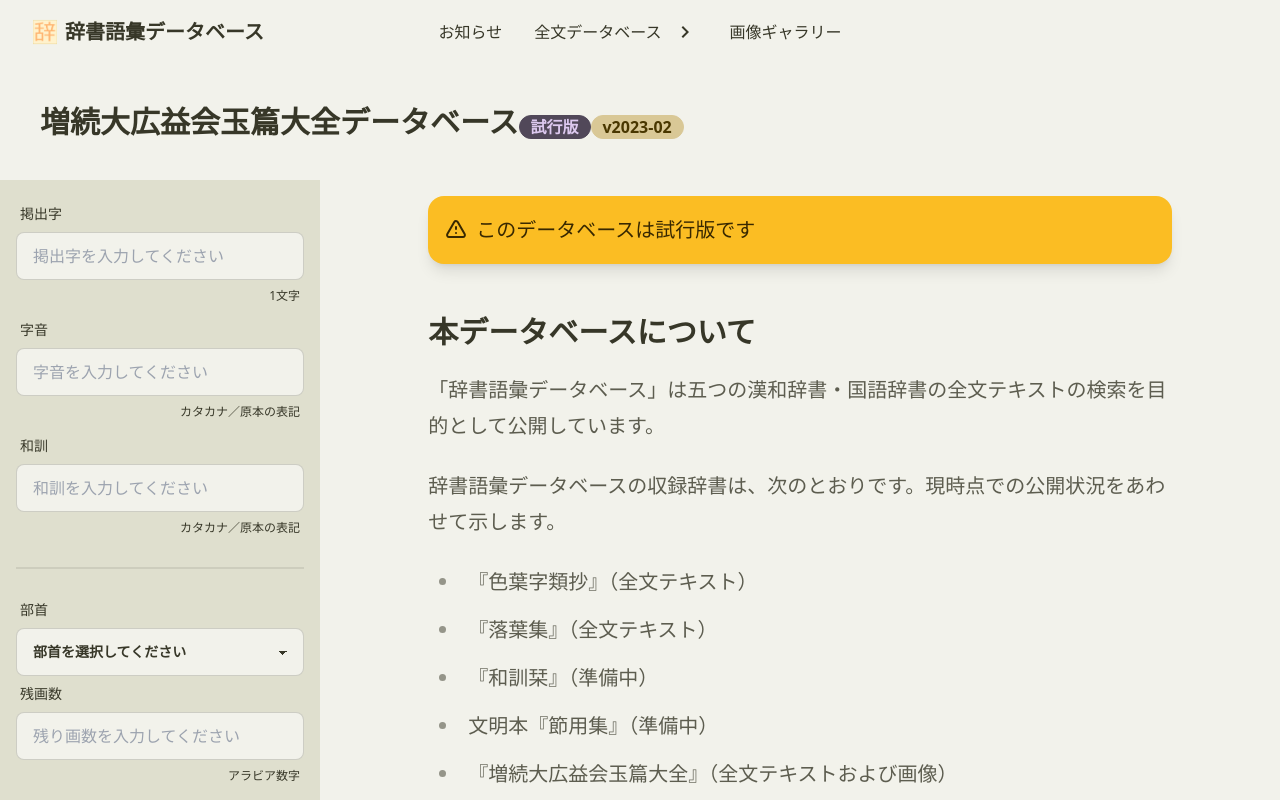
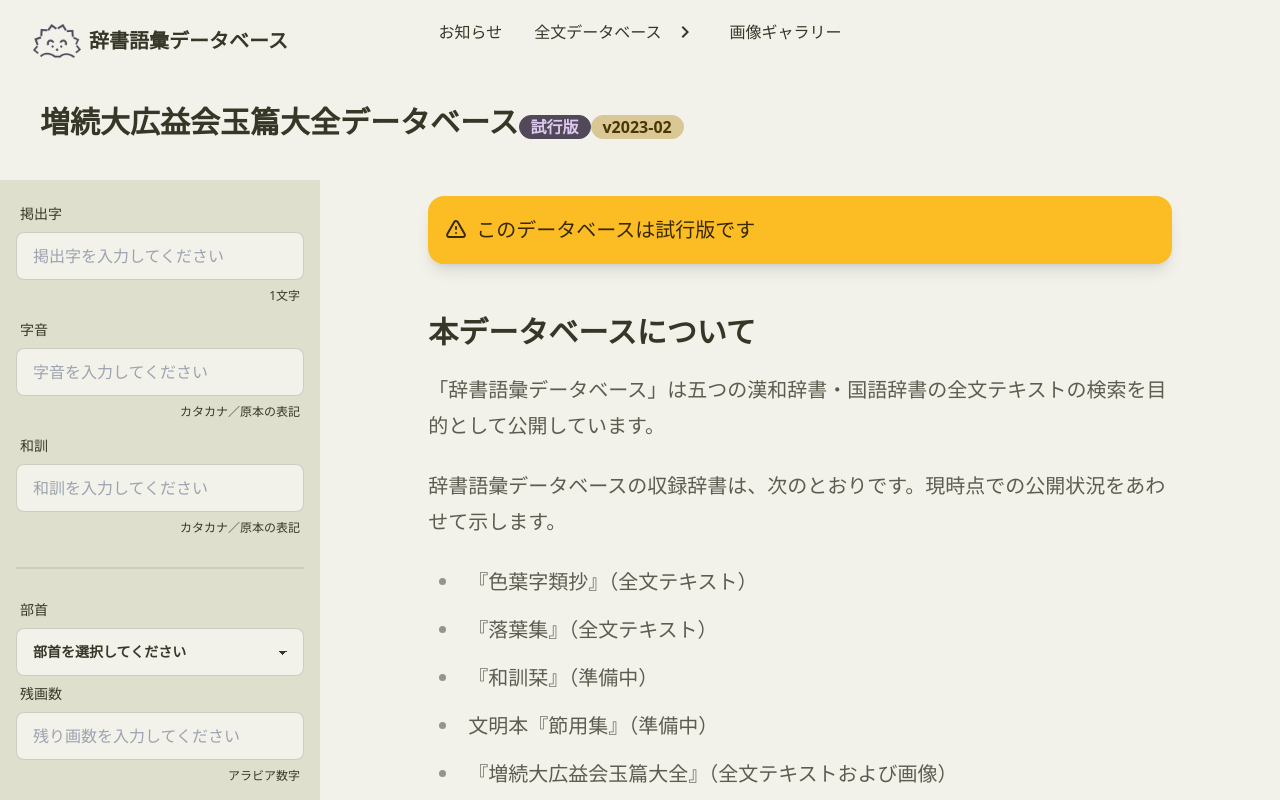
Before and after one commit to toyjack/jisho-goi-db, a Next.js app: page /gyokuhentaizen in a window 1280 px wide. Shown: the top 800 px of the page. Built offline with nearby package versions, Linux system fonts and the light colour scheme.

Commit message:
chore: updated logo

```diff
--- a/app/head.tsx
+++ b/app/head.tsx
@@ -4,7 +4,7 @@ export default function Head() {
       <title>辞書語彙データベース</title>
       <meta content="width=device-width, initial-scale=1" name="viewport" />
       <meta name="description" content="Generated by create next app" />
-      <link rel="icon" href="/images/logo.png" />
+      <link rel="icon" href="/images/logo_withbg.png" />
     </>
   )
 }
--- a/components/common/Header.tsx
+++ b/components/common/Header.tsx
@@ -48,8 +48,8 @@ function CommonHeader() {
       <div className="navbar bg-base-100">
         <div className="navbar-start">
           <a className="btn btn-ghost normal-case text-xl" href="/">
-            <div className="w-10 p-2">
-              <Image src="/images/logo.png" alt="" width="80" height="80" />
+            <div className="w-16 p-2">
+              <Image src="/images/logo.png" alt="" width="250" height="160" />
             </div>
             辞書語彙データベース
           </a>
```
Also changed, not shown: public/images/logo.png, public/images/logo_withbg.png (added).
